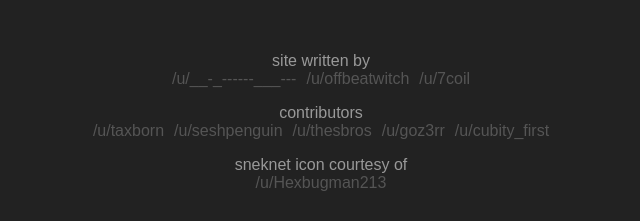
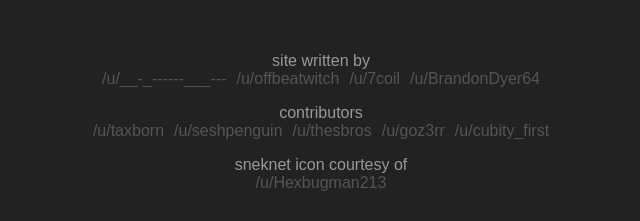
Before and after one commit to Snakeroom/snektective.github.io, a Gatsby site: page / in a window 1280 px wide. Shown: the part 576-797 px from the top of the page, 319-959 px from the left. Built offline with nearby package versions, Linux system fonts and the light colour scheme; Gatsby itself is replaced by a stand-in of ours.

Commit message:
Contribution list

```diff
--- a/src/components/Footer/index.js
+++ b/src/components/Footer/index.js
@@ -29,6 +29,11 @@ const users = [
   {
     reddit: '7coil',
     github: '7coil',
+    category: 'site',
+  },
+  {
+    reddit: 'BrandonDyer64',
+    github: 'BrandonDyer64',
     category: 'site',
   },
   {
```
